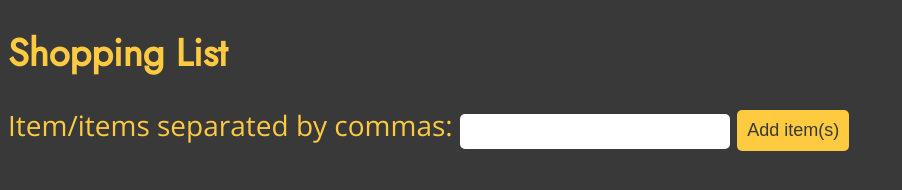
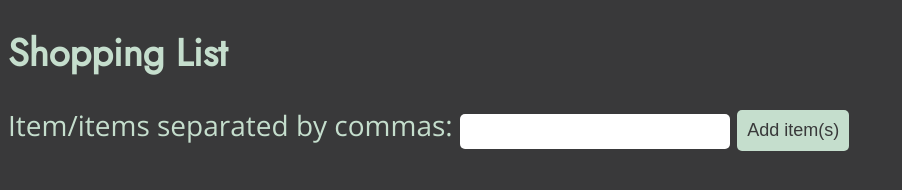
Before and after one commit to aggiewb/shopping-list, a plain HTML site: page index.html in a window 1280 px wide. Shown: the whole page, without its empty margins (0-902 px from the left). Drawn offline with nearby package versions, Linux system fonts and the light colour scheme.

Commit message:
Update colors

```diff
--- a/css/style.css
+++ b/css/style.css
@@ -1,6 +1,6 @@
 body {
     background-color: #39393A;
-    color: #FDCA40;
+    color: #C5DECD;
     font-family: 'Open Sans', sans-serif;
     font-size: 28px;
 }
@@ -8,6 +8,10 @@ body {
 h1, h2 {
     font-family: 'Jost', sans-serif;
     font-size: 38px;
+}
+
+p {
+    color: #FDCA40;
 }
 
 li {
@@ -30,13 +34,13 @@ input[type=text] {
 }
 
 input[type=submit] {
-    background-color: #FDCA40;
+    background-color: #C5DECD;
     color: #39393A;
     border: none;
     font-size: 18px;
 }
 
 input[type=submit]:hover {
-    background-color: #AEDD92;
+    background-color: #FFFFFF;
     cursor: pointer;
 }
```
